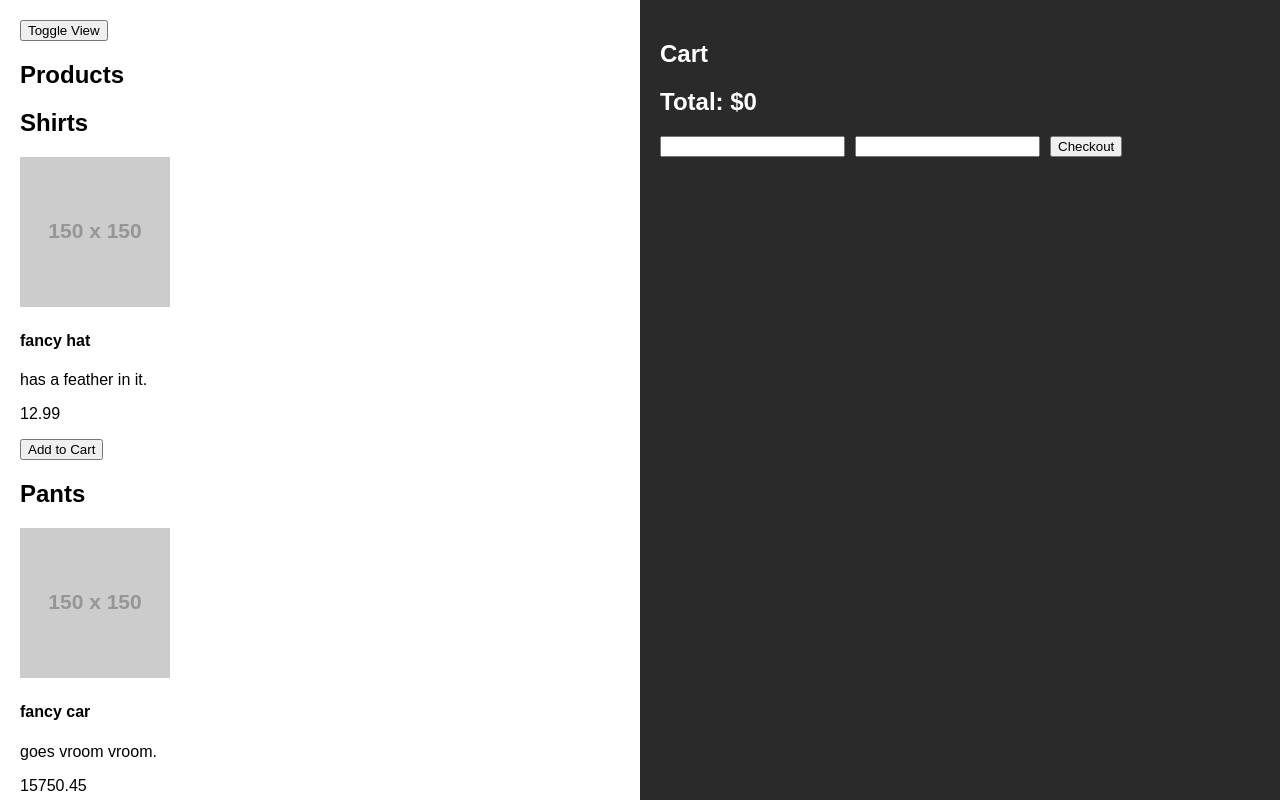
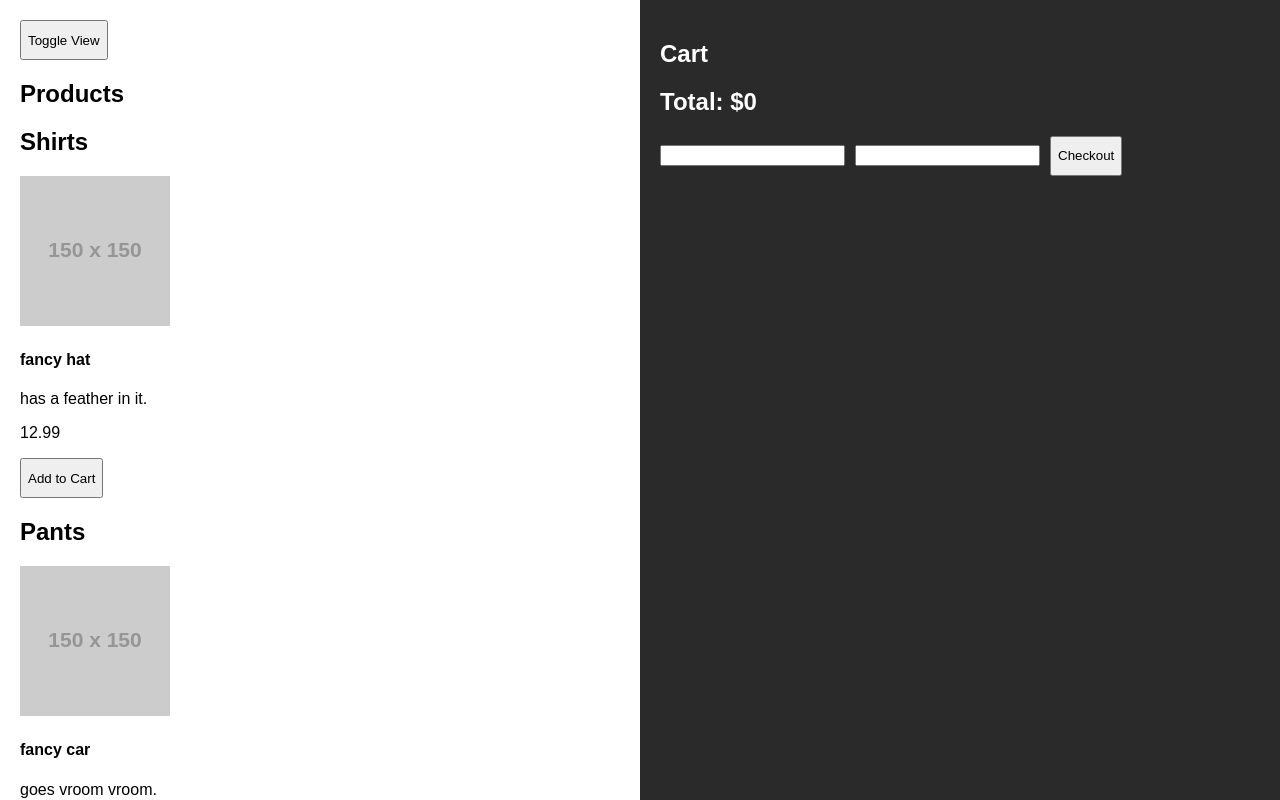
Before and after one commit to romeoaaron21/react-shop-1, a React (Create React App) app: page / in a window 1280 px wide. Shown: the top 800 px of the page. Built offline with nearby package versions, Linux system fonts and the light colour scheme.

Commit message:
Update App.css

```diff
--- a/src/App.css
+++ b/src/App.css
@@ -1,5 +1,3 @@
-
-
 .App{
     display: flex;
 }
@@ -19,3 +17,16 @@
 .input2{
     margin: 0 10px;
 }
+
+.toggle{
+    display: block;
+}
+
+.view{
+    display: flex;
+    flex-direction: row;
+}
+
+button{
+    height: 5vh;
+}
```
